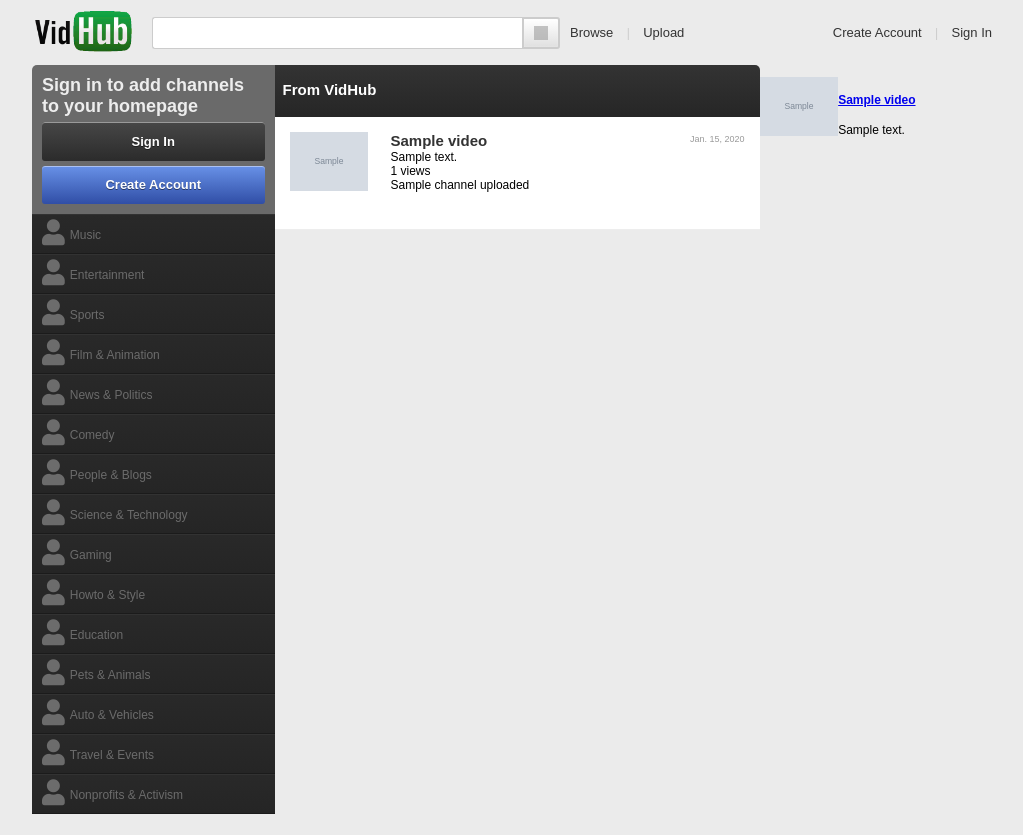
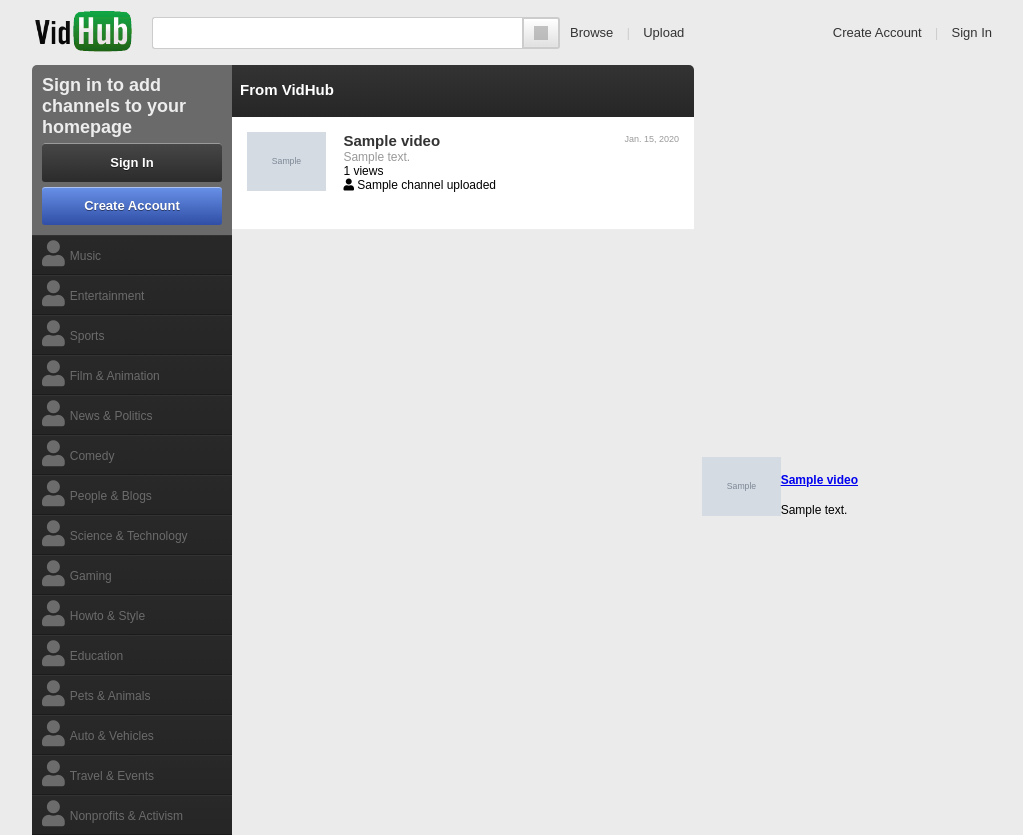
Before and after one commit to todokku/VidHub, a Django app: page / in a window 1280 px wide. Shown: the whole page, without its empty margins (123-1146 px from the left). Before the commit the page ends 814 px from the top, so only its background shows below. Run offline with Django 3.2, Linux system fonts and the light colour scheme; data comes from the database, SQL or seed files in the repository; tables that the repository leaves empty hold one stand-in row (values such as "Sample post"); grey boxes marked "Sample" are stand-in pictures; parts of the project's set-up code (start-up, migrations or seed data) failed here and were passed over; grey boxes are pictures that could not be loaded.

Commit message:
Minor css/html tweaks/changes

```diff
--- a/streamer/templates/streamer/base.html
+++ b/streamer/templates/streamer/base.html
@@ -24,7 +24,7 @@
 
     .container {
       display: grid;
-      grid-template-columns: 1fr 2fr 1fr;
+      grid-template-columns: 200px 1fr 300px;
       max-width: 970px;
       margin: 0 auto;
     }
--- a/streamer/templates/streamer/index.html
+++ b/streamer/templates/streamer/index.html
@@ -12,6 +12,10 @@
 {% include 'streamer/sidebar.html' %}
 
 <style type="text/css">
+
+	#feed {
+		margin-right: 8px;
+	}
 
 	#feed-header {
 		overflow: hidden;
@@ -88,13 +92,18 @@
 		padding-left: 10px;
 	}
 
+	.feed-item-description {
+		color: #999;
+	    max-height: 28px;
+	    overflow: hidden;
+	}
+
 	.feed-item-time {
 		color: #999;
 		line-height: 15px;
 		font-size: 9px;
 		justify-self: end;
 	}
-
 
 	#recommended-videos > ul {
 		list-style: none;
@@ -134,12 +143,13 @@
 								</div>
 								<div class="feed-item-content">
 									<h4><a href="watch/{{ video.watch_id }}">{{ video.title }}</a></h4>
-									<div>{{ video.description }}</div>
+									<div class="feed-item-description">{{ video.description }}</div>
 									<div class="feed-item-views">
 										{{ video.view_count }} views
 									</div>
 									<div class="feed-item-channel">
-										<a href="">
+										<i class="fas fa-user"></i>
+										<a href="channel/{{ video.channel.name }}">
 											{{ video.channel.name }} uploaded
 										</a>
 									</div>
@@ -158,7 +168,10 @@
 		{% endif %}
 	</div>
 </div>
+
+
 <div id='recommended-videos'>
+	<div style="height: 380px;"></div>
 	{% if videos %}
 		<ul>
 		{% for video in videos %}
```
